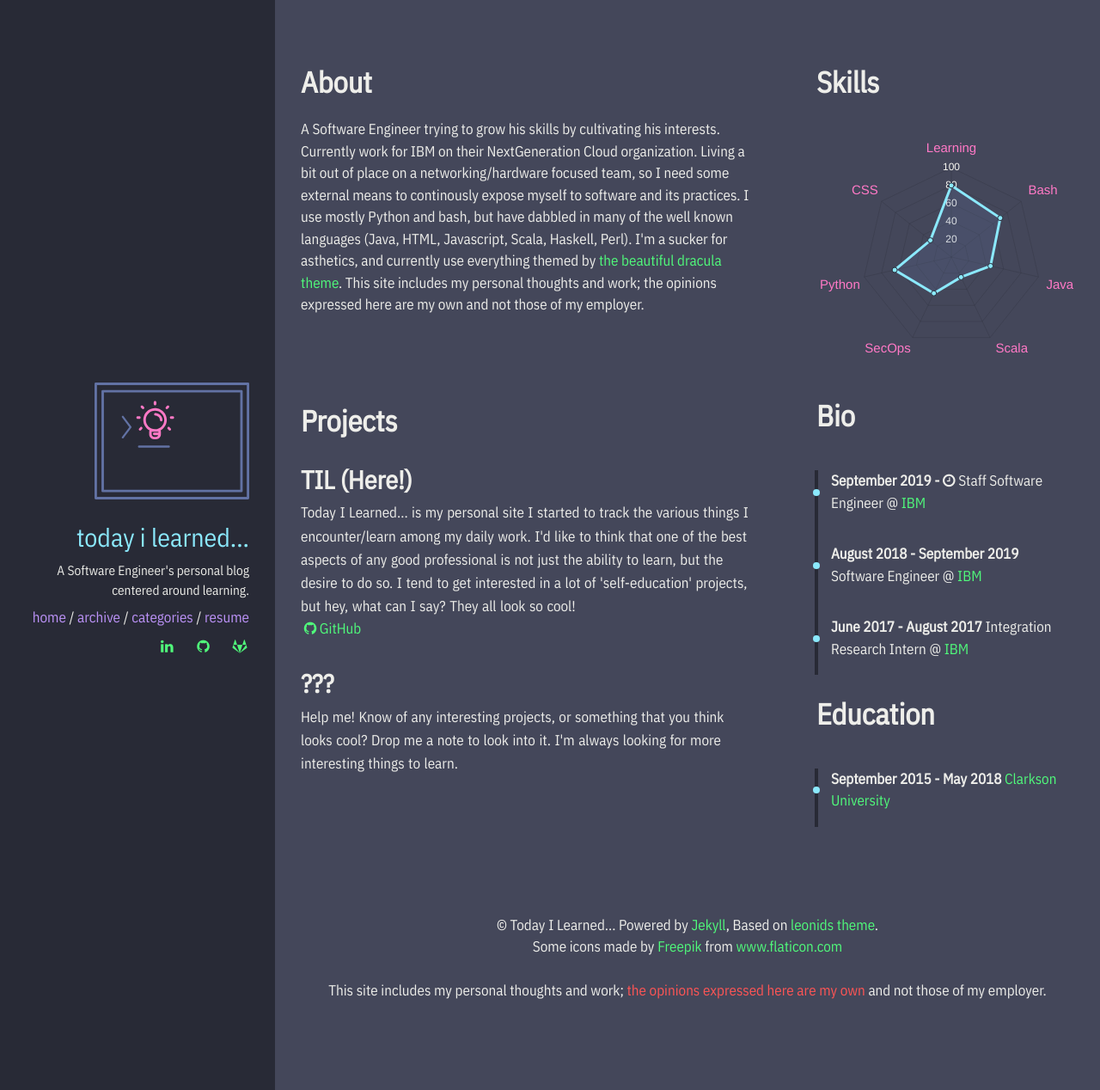
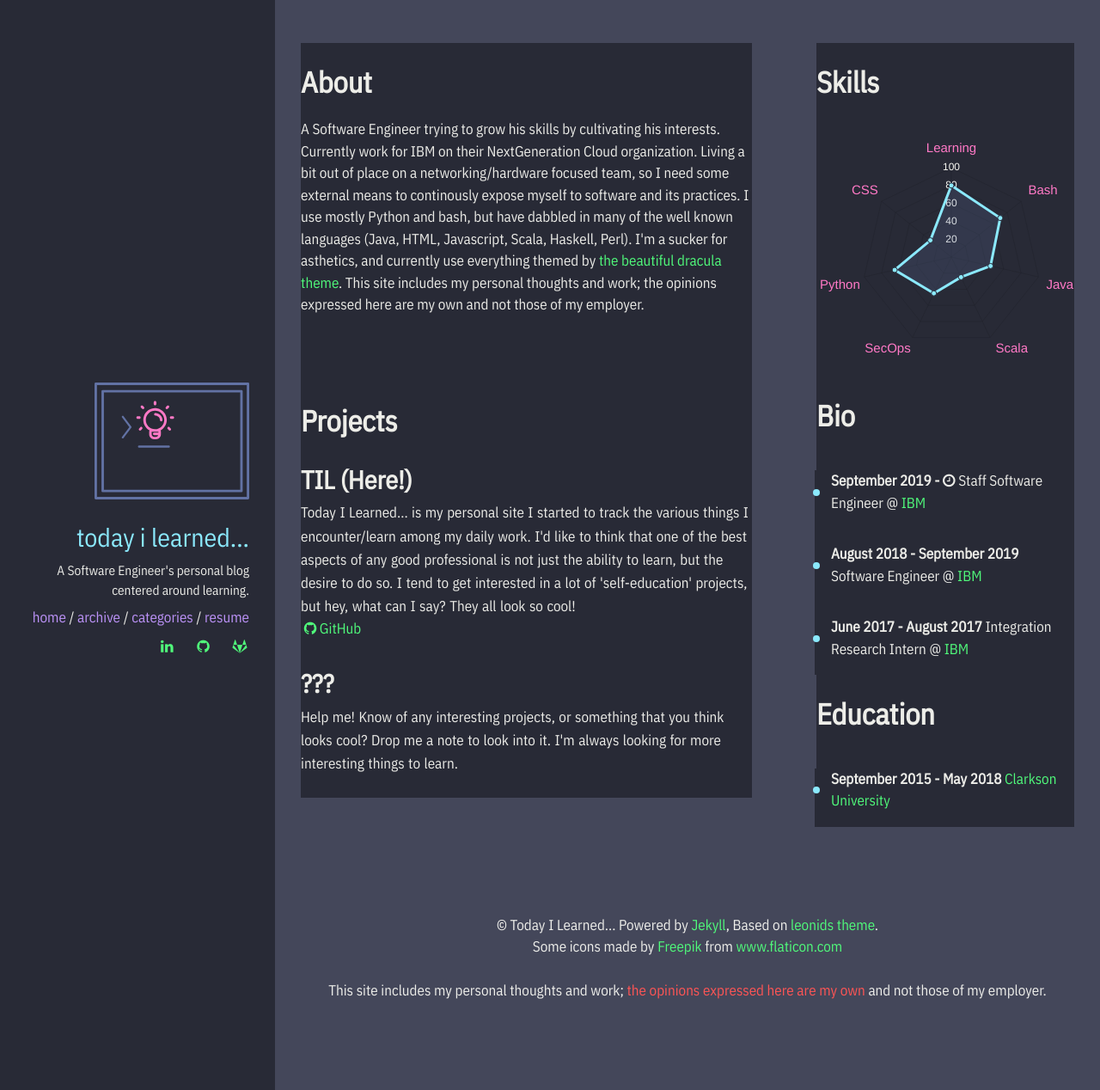
Before and after one commit to bigpick/TodayILearned, a Jekyll site: the page built from resume.html, in a window 1280 px wide. Shown: the whole page at 86% size. Built offline with Jekyll 4.4.1, drawn with Linux system fonts in a browser that asks for light colours; nearby versions of some CDN libraries.

Commit message:
Finally fix occasional whitebar background issue

```diff
--- a/_sass/components/_grid.scss
+++ b/_sass/components/_grid.scss
@@ -57,6 +57,7 @@
     display:block;
   	vertical-align:top;
   	width:100%;
+    background: #282a36;
 
     $i: 1;
     @while $i <= $num-cols {
```
